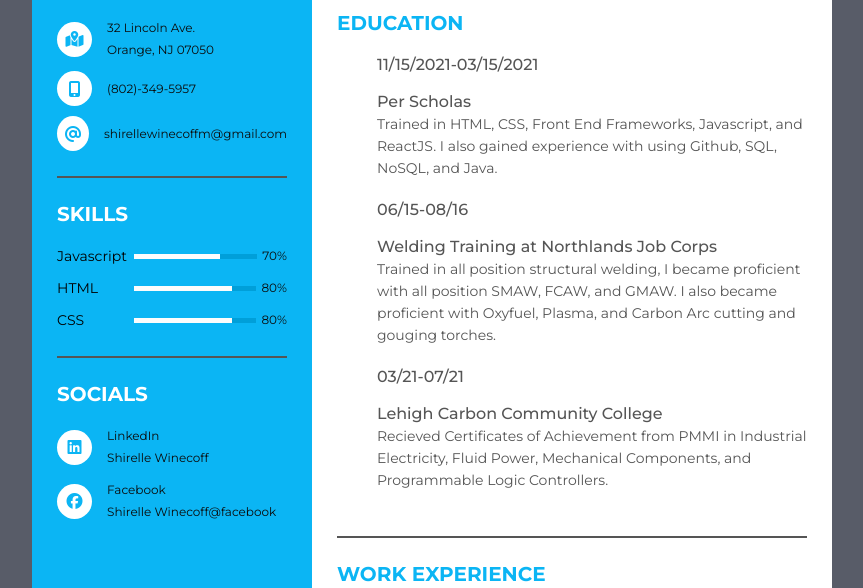
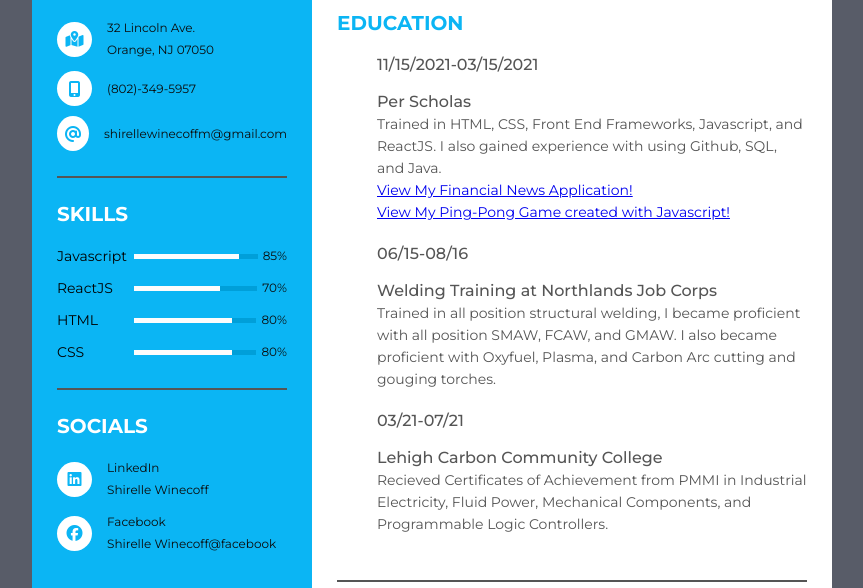
Before and after one commit to ShirelleW/Resume_Project, a plain HTML site: page index.html in a window 1280 px wide. Shown: the part 402-990 px from the top of the page, without its empty margins (208-1071 px from the left). Drawn offline with Linux system fonts and the light colour scheme.

Commit message:
Updated Resume with github links

```diff
--- a/index.html
+++ b/index.html
@@ -46,6 +46,14 @@
                 <ul>
                     <li>
                         <div class="skill_name">Javascript</div>
+                        <div class="skill_progress">
+                            <span style="width: 85%;"></span>
+                        </div>
+                        <div class="skill_per">85%</div>
+                    </li>
+
+                    <li>
+                        <div class="skill_name">ReactJS</div>
                         <div class="skill_progress">
                             <span style="width: 70%;"></span>
                         </div>
@@ -117,7 +125,9 @@
                 <div class="date">11/15/2021-03/15/2021</div>
                 <div class="info">
                      <p class="semi-bold">Per Scholas</p>
-                  <p>Trained in HTML, CSS, Front End Frameworks, Javascript, and ReactJS. I also gained experience with using Github, SQL, NoSQL, and Java.  <br></p>
+                  <p>Trained in HTML, CSS, Front End Frameworks, Javascript, and ReactJS. I also gained experience with using Github, SQL, and Java.  <br></p>
+                  <a href="https://github.com/ShirelleW/TopOfTheMorningFinance-Project2.git">View My Financial News Application!</a> <br>
+                  <a href="https://github.com/ShirelleW/Ping-Pong-Project1.git">View My Ping-Pong Game created with Javascript!</a>
                 </div>
             </li>
                 <li>
```
